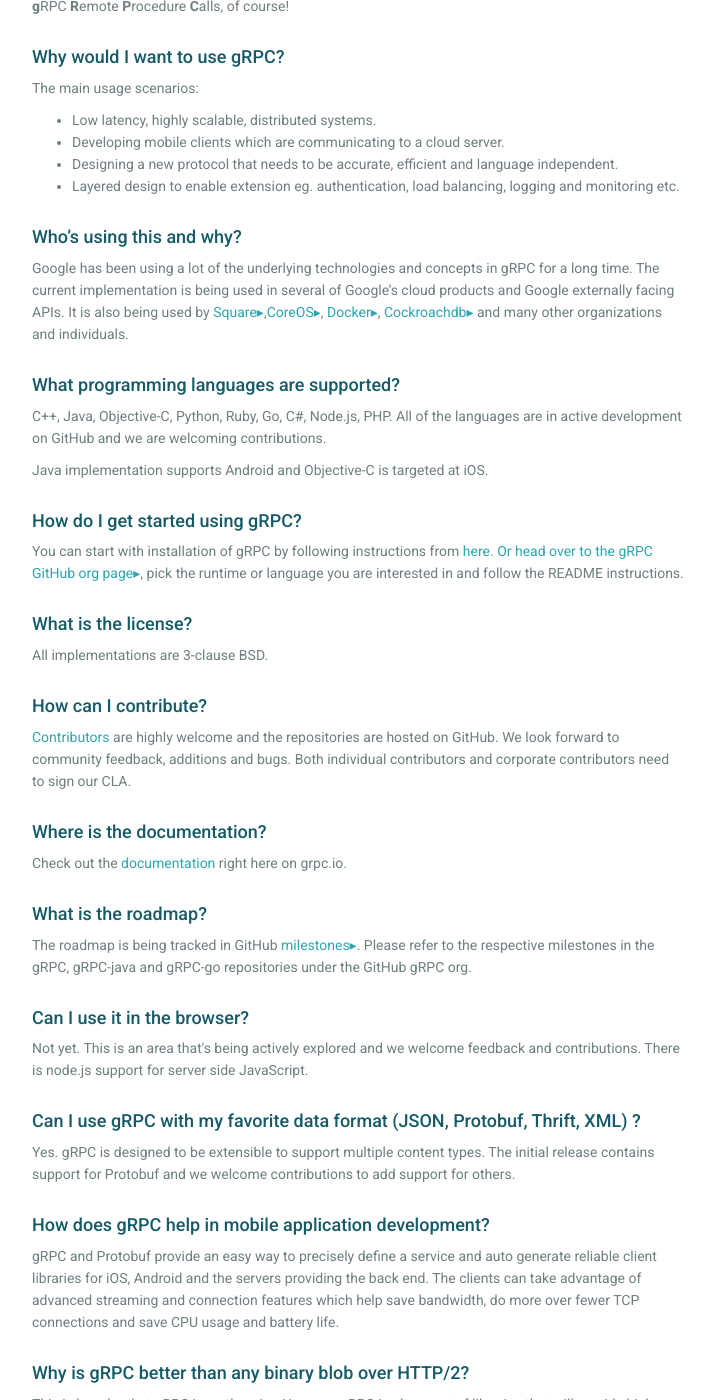
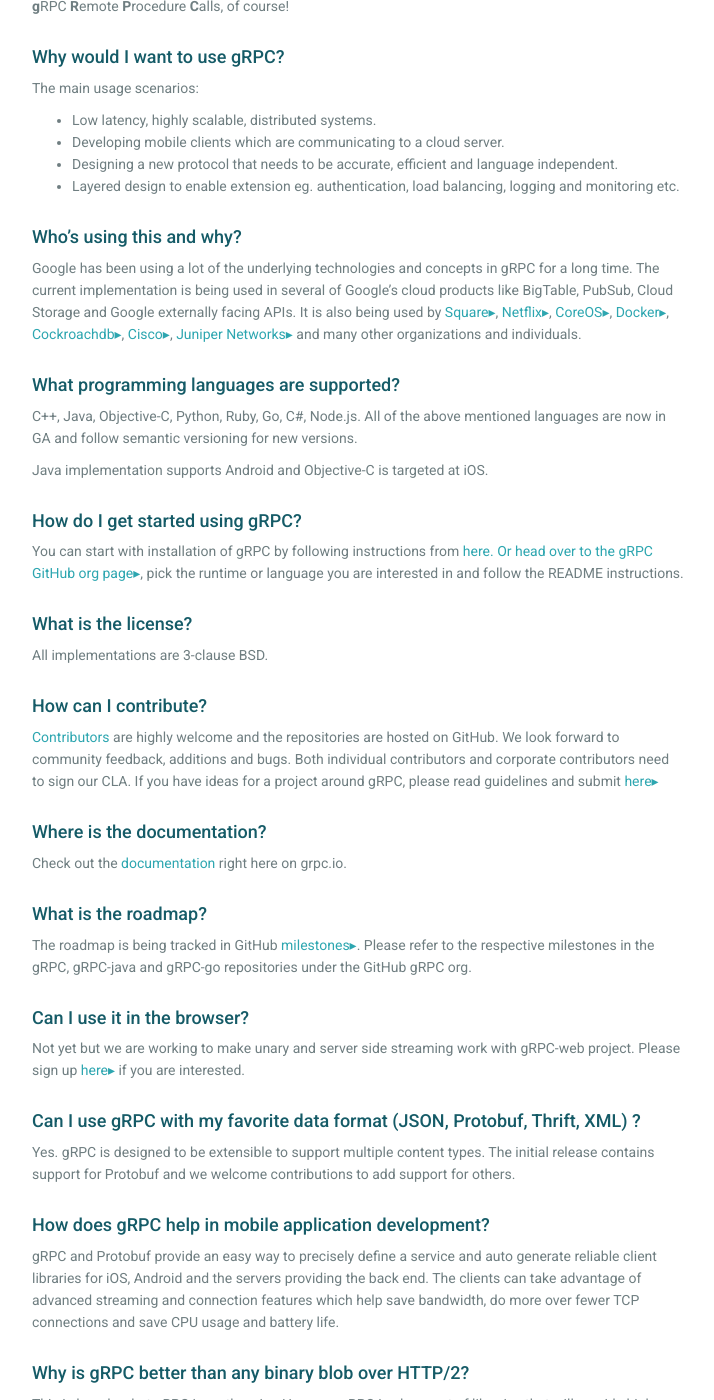
Before and after one commit to grpc/grpc.github.io, a Jekyll site: the page built from faq/index.html, in a window 1280 px wide and 1400 px high, scrolled down 416 px. Shown: the whole window, without its empty margins (38-752 px from the left). Built offline with Jekyll 4.4.1, drawn with Linux system fonts in a browser that asks for light colours; nearby versions of some CDN libraries; comment, search, counter and statistics services are not loaded.

Commit message:
Updating FAQ
Adding to list of customers, grpc-web etc

```diff
--- a/faq/index.html
+++ b/faq/index.html
@@ -26,11 +26,11 @@ icon: <i class="fa fa-question-circle"></i>
     </p>
 
     <h4>Who’s using this and why?</h4>
-    <p>Google has been using a lot of the underlying technologies and concepts in gRPC for a long time. The current implementation is being used in several of Google’s cloud products and Google externally facing APIs. It is also being used by <a href="http://corner.squareup.com/2015/02/grpc.html">Square</a>,<a href="https://blog.gopheracademy.com/advent-2015/etcd-distributed-key-value-store-with-grpc-http2/">CoreOS</a>, <a href="https://blog.docker.com/2015/12/containerd-daemon-to-control-runc/">Docker</a>, <a href="https://github.com/cockroachdb/cockroach">Cockroachdb</a> and many other organizations and individuals.</p>
+    <p>Google has been using a lot of the underlying technologies and concepts in gRPC for a long time. The current implementation is being used in several of Google’s cloud products like BigTable, PubSub, Cloud Storage and Google externally facing APIs. It is also being used by <a href="http://corner.squareup.com/2015/02/grpc.html">Square</a>, <a href="https://github.com/Netflix/ribbon">Netflix</a>, <a href="https://blog.gopheracademy.com/advent-2015/etcd-distributed-key-value-store-with-grpc-http2/">CoreOS</a>, <a href="https://blog.docker.com/2015/12/containerd-daemon-to-control-runc/">Docker</a>, <a href="https://github.com/cockroachdb/cockroach">Cockroachdb</a>, <a href="https://github.com/CiscoDevNet/grpc-getting-started">Cisco</a>, <a href="https://github.com/Juniper/open-nti">Juniper Networks</a> and many other organizations and individuals.</p>
 
     <h4>What programming languages are supported?</h4>
-    <p>C++, Java, Objective-C, Python, Ruby, Go, C#, Node.js, PHP.
-    All of the languages are in active development on GitHub and we are welcoming contributions.</p>
+    <p>C++, Java, Objective-C, Python, Ruby, Go, C#, Node.js.
+    All of the above mentioned languages are now in GA and follow semantic versioning for new versions.</p>
     <p>Java implementation supports Android and Objective-C is targeted at iOS.</p>
 
     <h4>How do I get started using gRPC?</h4>
@@ -40,7 +40,7 @@ icon: <i class="fa fa-question-circle"></i>
     <p>All implementations are 3-clause BSD.</p>
 
     <h4>How can I contribute?</h4>
-    <p><a href="/contribute/">Contributors</a> are highly welcome and the repositories are hosted on GitHub. We look forward to community feedback, additions and bugs. Both individual contributors and corporate contributors need to sign our CLA.</p>
+    <p><a href="/contribute/">Contributors</a> are highly welcome and the repositories are hosted on GitHub. We look forward to community feedback, additions and bugs. Both individual contributors and corporate contributors need to sign our CLA. If you have ideas for a project around gRPC, please read guidelines and submit <a href="https://github.com/grpc/grpc-contrib/blob/master/CONTRIBUTING.md">here</a></p>
 
     <h4>Where is the documentation?</h4>
     <p>Check out the  <a href="/docs/">documentation</a> right here on grpc.io.</p>
@@ -49,7 +49,7 @@ icon: <i class="fa fa-question-circle"></i>
     <p>The roadmap is being tracked in GitHub <a target="_blank" href="{{ site.data.config.milestones_link }}">milestones</a>. Please refer to the respective milestones in the gRPC, gRPC-java and gRPC-go repositories under the GitHub gRPC org.</p>
 
     <h4>Can I use it in the browser?</h4>
-    <p>Not yet. This is an area that's being actively explored and we welcome feedback and contributions. There is node.js support for server side JavaScript.</p>
+    <p>Not yet but we are working to make unary and server side streaming work with gRPC-web project. Please sign up <a href="https://docs.google.com/a/google.com/forms/d/15iRDHoP-VBenc4hWgKn7bk7IirJLgs0uh88nw1vi_Hc/edit">here</a> if you are interested.</p>
 
     <h4>Can I use gRPC with my favorite data format (JSON, Protobuf, Thrift, XML) ?</h4>
     <p>Yes. gRPC is designed to be extensible to support multiple content types. The initial release contains support for Protobuf and we welcome contributions to add support for others.</p>
```
